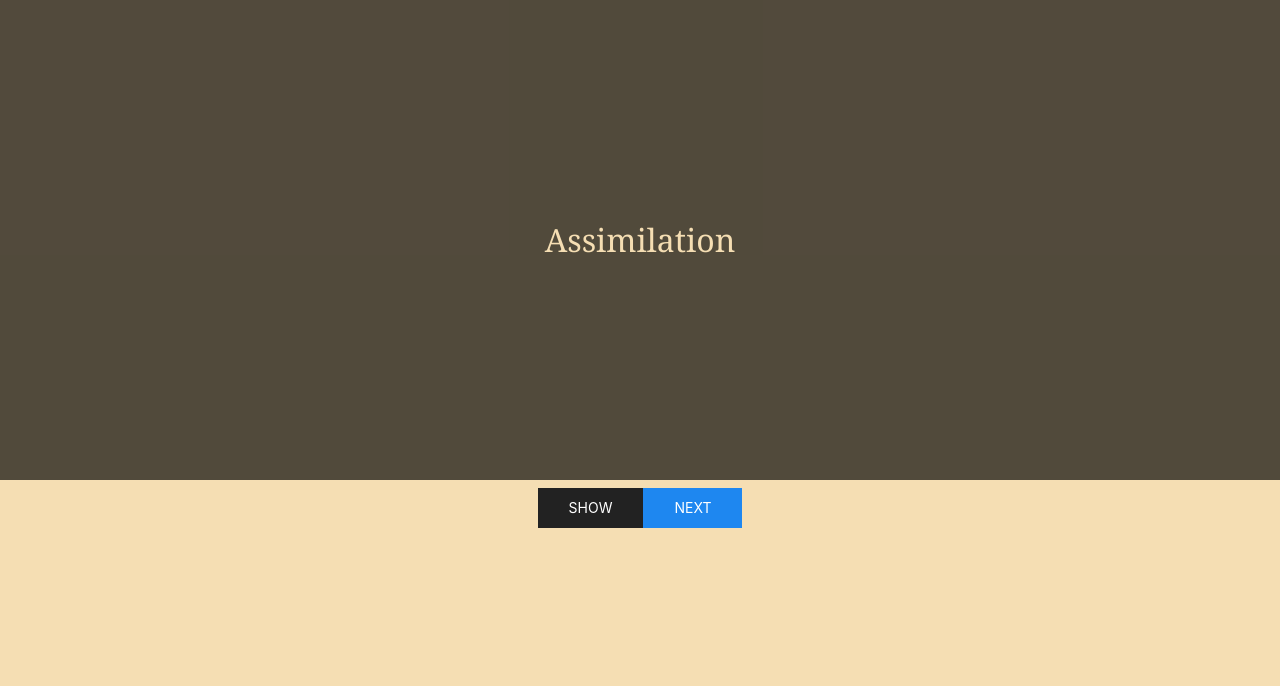
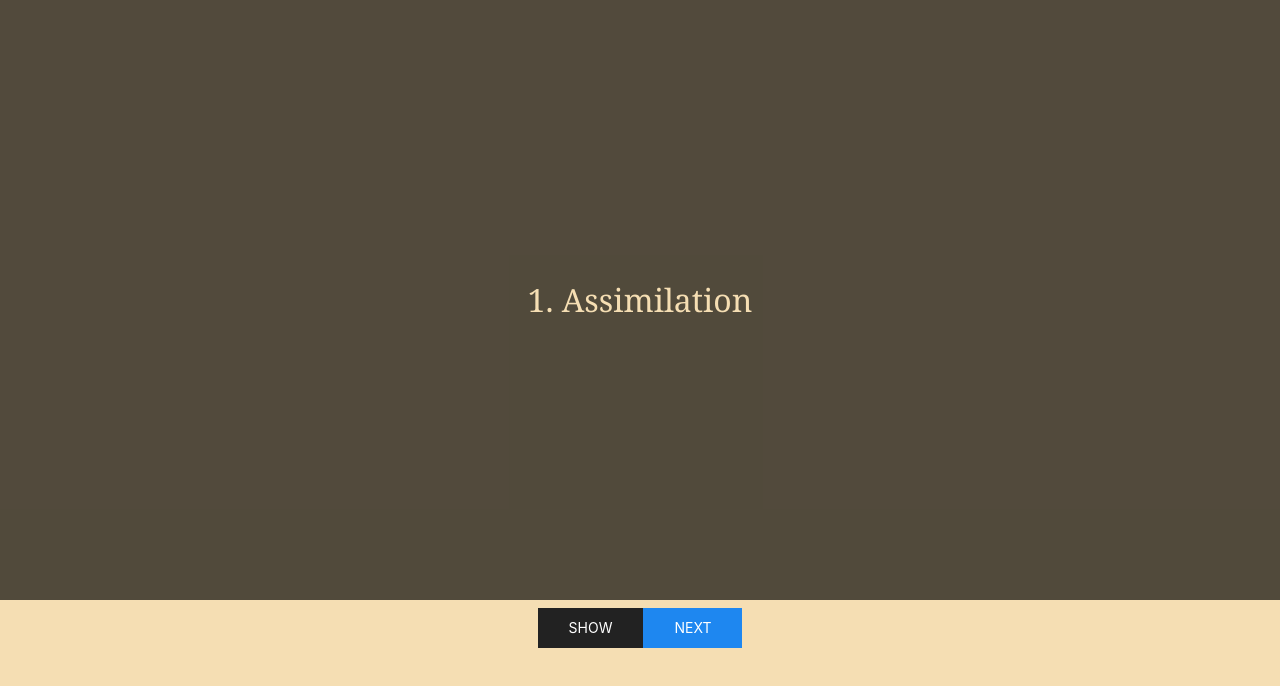
Before and after one commit to clvnurav/clv, a plain HTML site: page mods/ncdict.html in a window 1280 px wide. Both pictures are taken after a click on the button "NEXT". Drawn offline with nearby package versions, Linux system fonts and the light colour scheme.

Commit message:
first commit

```diff
--- a/mods/ncdict.html
+++ b/mods/ncdict.html
@@ -24,7 +24,7 @@
 		#dict{
 			display: flex;
 			width:100%;
-			height:60vh;
+			height:75vh;
 			background: #000a;
 		}
 		#menu{
@@ -165,7 +165,7 @@
 			];
 			let i=0;
 			let btn = $("#r2");
-			$("#dict").html(wordList[i]);
+			$("#dict").html( i+1 + ". " + wordList[i]);
 			function shuffleArray(array) {
 				for (let i = array.length - 1; i > 0; i--) {
 					const j = Math.floor(Math.random() * (i + 1));
@@ -177,11 +177,11 @@
 			$("#random").click(function () {
 				shuffleArray(wordList);
 				i = 0;
-				$("#dict").html(wordList[i]);
+				$("#dict").html( i+1 + ". " + wordList[i]);
 				console.log(wordList);
 			});
 			$("#nxt").click(function () {
-				$("#dict").html(wordList[i]);
+				$("#dict").html( i+1 + ". " + wordList[i]);
 				i = i + 1;
 			});
 		});
```
